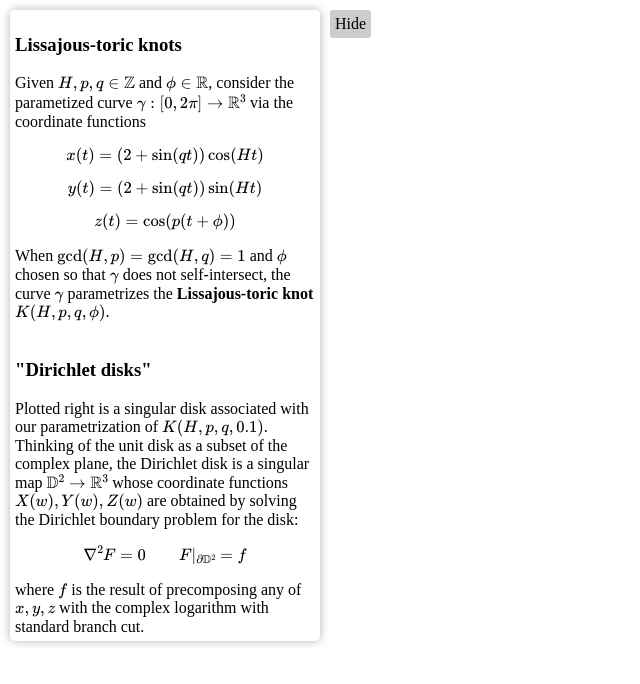
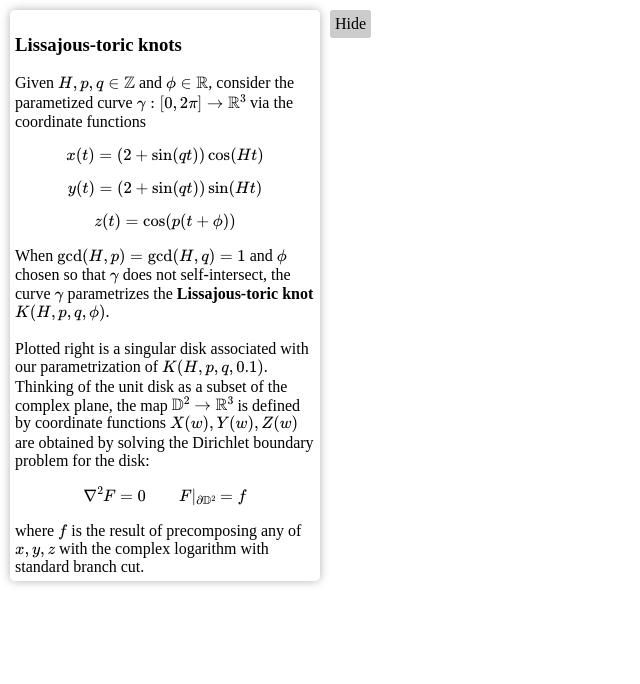
Before and after one commit to garydunkerley/garydunkerley.github.io, a Jekyll site: the page files/LTD.html, which Jekyll copies as it is, in a window 1280 px wide. Shown: the top 684 px of the page, without its empty margins (0-640 px from the left). Built offline with Jekyll 4.4.1, drawn with Linux system fonts in a browser that asks for light colours; a script that is not in the unit is left out; comment, search, counter and statistics services are not loaded.

Commit message:
small change

```diff
--- a/files/LTD.html
+++ b/files/LTD.html
@@ -60,8 +60,7 @@ This makes a simple webapp that plots an immersed disk bounded by a Lissajous-To
 
 				When \(\gcd(H,p)=\gcd(H,q)=1\) and \(\phi\) chosen so that \(\gamma\) does not self-intersect, the curve \(\gamma\) parametrizes
 				  the <b>Lissajous-toric knot</b> \(K(H,p,q,\phi)\). <br> <br>
-				  <h3> "Dirichlet disks" </h3>
-				  Plotted right is a singular disk associated with our parametrization of \(K(H,p,q,0.1)\). Thinking of the unit disk as a subset of the complex plane, the Dirichlet disk is a singular map \(\mathbb{D}^2 \rightarrow \mathbb{R}^3\) whose coordinate functions \(X(w),Y(w),Z(w)\) are obtained by solving the Dirichlet boundary problem for the disk: \[ \nabla^2 F = 0 \qquad F|_{\partial \mathbb{D}^2} = f\] where \(f\) is the result of precomposing any of \(x,y,z\) with the complex logarithm with standard branch cut.
+				  Plotted right is a singular disk associated with our parametrization of \(K(H,p,q,0.1)\). Thinking of the unit disk as a subset of the complex plane, the map \(\mathbb{D}^2 \rightarrow \mathbb{R}^3\) is defined by coordinate functions \(X(w),Y(w),Z(w)\) are obtained by solving the Dirichlet boundary problem for the disk: \[ \nabla^2 F = 0 \qquad F|_{\partial \mathbb{D}^2} = f\] where \(f\) is the result of precomposing any of \(x,y,z\) with the complex logarithm with standard branch cut.
 		  </div>
 		  <script type="text/javascript" async
       src="https://cdn.jsdelivr.net/npm/mathjax@3/es5/tex-mml-chtml.js">
```
